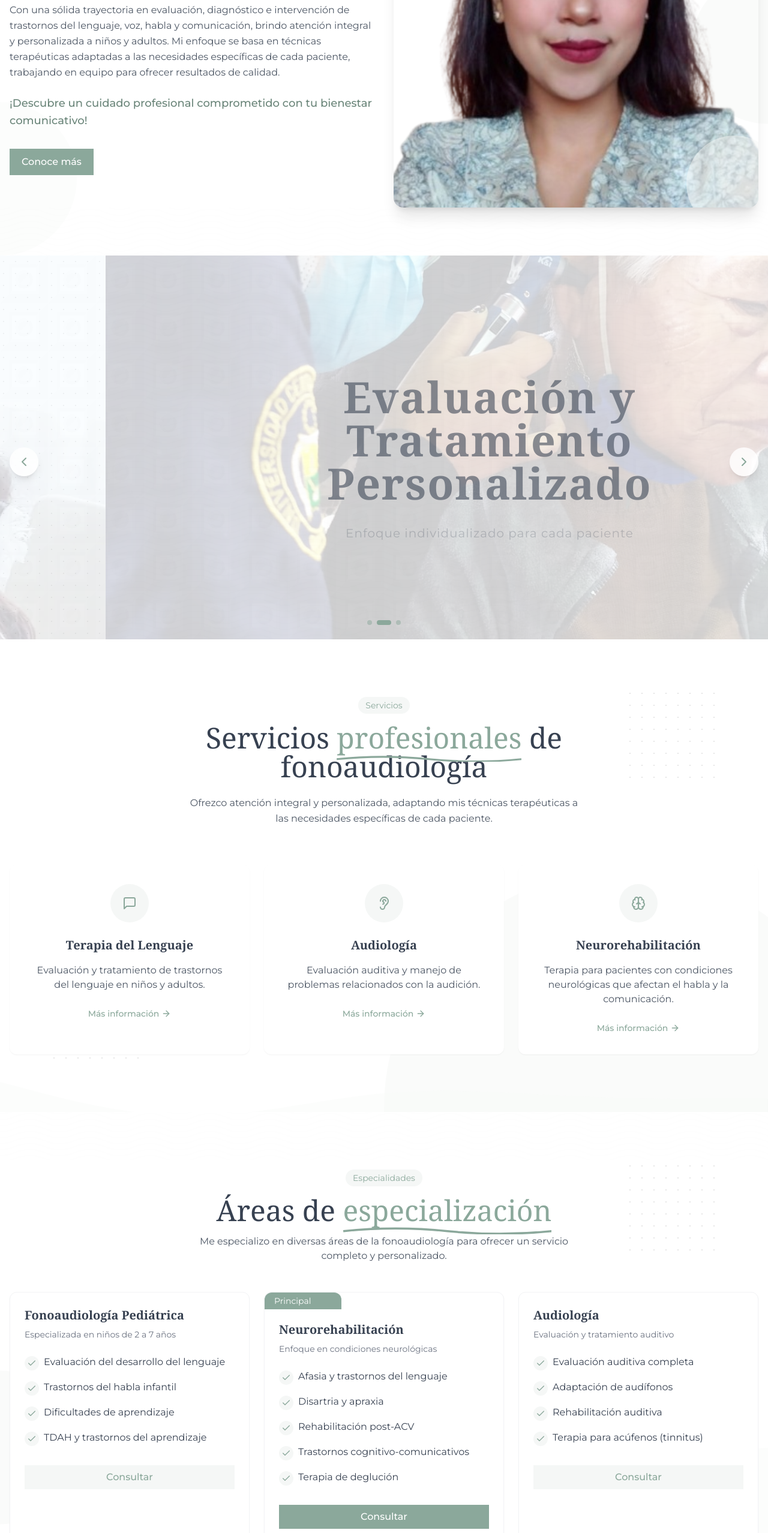
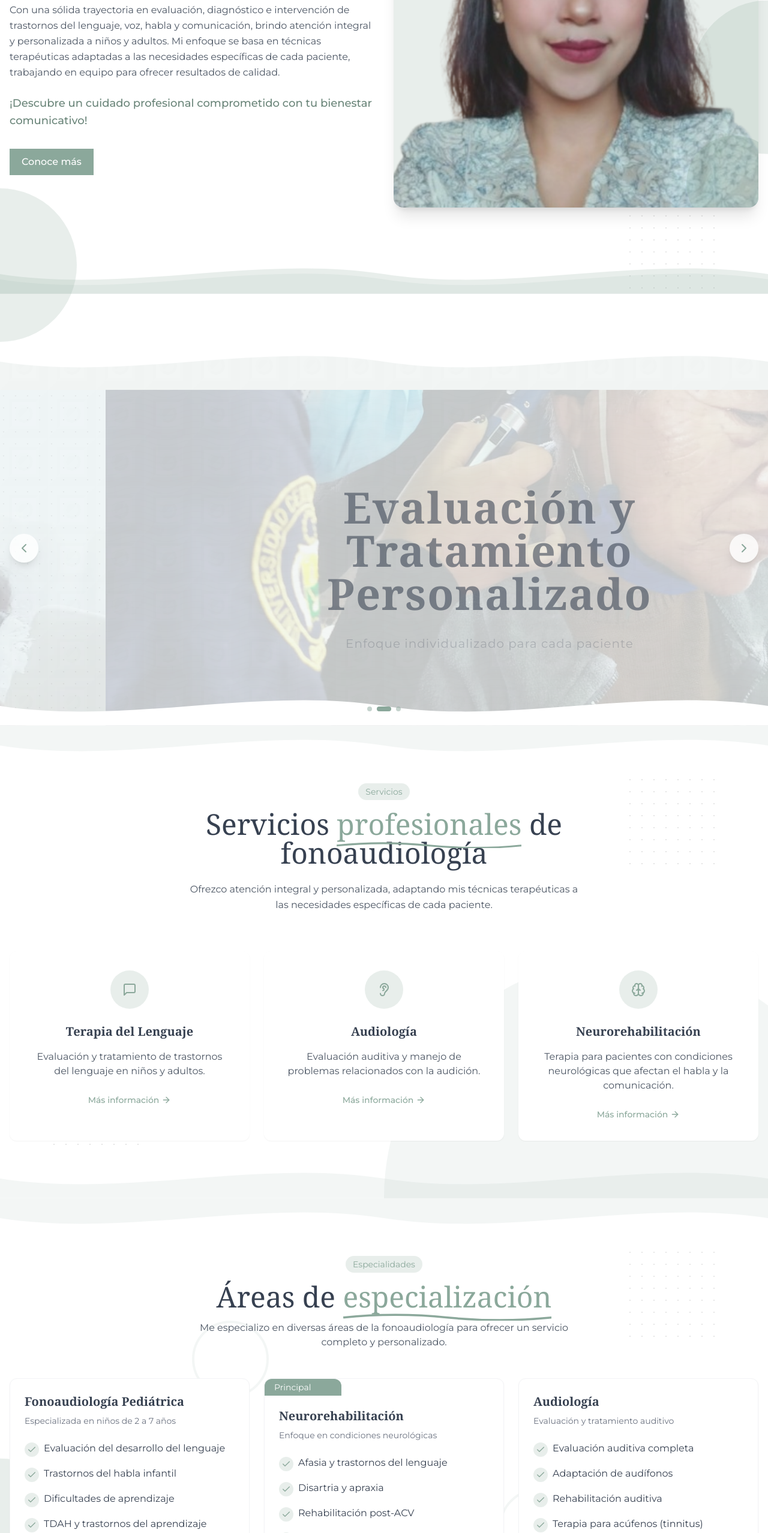
Before and after one commit to Paulfriki55/zoto_veronica_weblanding, a Next.js app in the folder speech-therapy-landing/: page / in a window 1280 px wide. Shown: the part 234-2790 px from the top of the page at 60% size. Built offline with nearby package versions, Linux system fonts and the light colour scheme; a web font is replaced by a local one.

Commit message:
nuevo patron

```diff
--- a/speech-therapy-landing/components/about.tsx
+++ b/speech-therapy-landing/components/about.tsx
@@ -1,6 +1,6 @@
 "use client"
 
-import { ArrowRight, MessageSquare, Ear, Brain } from "lucide-react"
+import { ArrowRight, MessageSquare, Ear, Brain } from 'lucide-react'
 import Link from "next/link"
 import { motion, useScroll, useTransform } from "framer-motion"
 import { useRef } from "react"
@@ -29,30 +29,33 @@ export function About() {
 
   return (
     <section ref={containerRef} className="py-16 md:py-24 relative overflow-hidden">
+      {/* Divisor ondulado superior */}
+      <div className="absolute top-0 left-0 right-0 h-20 overflow-hidden">
+        <svg
+          className="absolute top-0 w-full h-auto"
+          viewBox="0 0 1440 74"
+          fill="none"
+          xmlns="http://www.w3.org/2000/svg"
+          preserveAspectRatio="none"
+        >
+          <path
+            d="M0,0 L1440,0 L1440,37 C1200,0 960,74 720,37 C480,0 240,74 0,37 Z"
+            fill="#8BA89B"
+            fillOpacity="0.1"
+          />
+        </svg>
+      </div>
+
       {/* Elementos decorativos */}
       <div className="absolute top-0 left-0 w-full h-full overflow-hidden pointer-events-none">
         <motion.div
           style={{ y }}
-          className="absolute top-1/2 left-1/2 transform -translate-x-1/2 -translate-y-1/2 w-[800px] h-[800px] bg-[#F5F7F6] rounded-full opacity-50"
+          className="absolute top-1/2 left-1/2 transform -translate-x-1/2 -translate-y-1/2 w-[800px] h-[800px] bg-[#8BA89B] rounded-full opacity-10"
         ></motion.div>
 
         {/* Patrón de puntos */}
         <div className="absolute top-20 right-20 w-40 h-40 dots-pattern opacity-10"></div>
         <div className="absolute bottom-20 left-20 w-40 h-40 dots-pattern opacity-10"></div>
-
-        {/* Patrón de onda */}
-        <svg
-          className="absolute bottom-0 left-0 w-full"
-          viewBox="0 0 1440 120"
-          fill="none"
-          xmlns="http://www.w3.org/2000/svg"
-        >
-          <path
-            d="M0,64L60,80C120,96,240,128,360,128C480,128,600,96,720,85.3C840,75,960,85,1080,90.7C1200,96,1320,96,1380,96L1440,96L1440,320L1380,320C1320,320,1200,320,1080,320C960,320,840,320,720,320C600,320,480,320,360,320C240,320,120,320,60,320L0,320Z"
-            fill="#F5F7F6"
-            fillOpacity="0.3"
-          />
-        </svg>
       </div>
 
       <div className="container mx-auto px-4 relative z-10">
@@ -62,7 +65,7 @@ export function About() {
           transition={{ duration: 0.6 }}
           className="text-center max-w-3xl mx-auto mb-12"
         >
-          <div className="inline-block px-3 py-1 bg-[#F5F7F6] rounded-full text-sm text-[#8BA89B] mb-4">Servicios</div>
+          <div className="inline-block px-3 py-1 bg-[#8BA89B]/20 rounded-full text-sm text-[#8BA89B] mb-4">Servicios</div>
 
           <h2 className="text-4xl md:text-5xl font-serif mb-6">
             Servicios{" "}
@@ -103,7 +106,7 @@ export function About() {
               <motion.div
                 whileHover={{ rotate: 10, scale: 1.1 }}
                 transition={{ type: "spring", stiffness: 400, damping: 10 }}
-                className="w-16 h-16 rounded-full bg-[#F5F7F6] flex items-center justify-center"
+                className="w-16 h-16 rounded-full bg-[#8BA89B]/20 flex items-center justify-center"
               >
                 <MessageSquare className="h-6 w-6 text-[#8BA89B]" />
               </motion.div>
@@ -142,7 +145,7 @@ export function About() {
               <motion.div
                 whileHover={{ rotate: 10, scale: 1.1 }}
                 transition={{ type: "spring", stiffness: 400, damping: 10 }}
-                className="w-16 h-16 rounded-full bg-[#F5F7F6] flex items-center justify-center"
+                className="w-16 h-16 rounded-full bg-[#8BA89B]/20 flex items-center justify-center"
               >
                 <Ear className="h-6 w-6 text-[#8BA89B]" />
               </motion.div>
@@ -181,7 +184,7 @@ export function About() {
               <motion.div
                 whileHover={{ rotate: 10, scale: 1.1 }}
                 transition={{ type: "spring", stiffness: 400, damping: 10 }}
-                className="w-16 h-16 rounded-full bg-[#F5F7F6] flex items-center justify-center"
+                className="w-16 h-16 rounded-full bg-[#8BA89B]/20 flex items-center justify-center"
               >
                 <Brain className="h-6 w-6 text-[#8BA89B]" />
               </motion.div>
@@ -207,6 +210,23 @@ export function About() {
           </motion.div>
         </div>
       </div>
+
+      {/* Divisor ondulado inferior */}
+      <div className="absolute bottom-0 left-0 right-0 h-20 overflow-hidden">
+        <svg
+          className="absolute bottom-0 w-full h-auto"
+          viewBox="0 0 1440 74"
+          fill="none"
+          xmlns="http://www.w3.org/2000/svg"
+          preserveAspectRatio="none"
+        >
+          <path
+            d="M0,37 C240,74 480,0 720,37 C960,74 1200,0 1440,37 L1440,74 L0,74 Z"
+            fill="#8BA89B"
+            fillOpacity="0.1"
+          />
+        </svg>
+      </div>
     </section>
   )
 }
--- a/speech-therapy-landing/components/hero-carousel.tsx
+++ b/speech-therapy-landing/components/hero-carousel.tsx
@@ -2,7 +2,7 @@
 
 import { useCallback, useEffect, useState, useRef } from "react"
 import useEmblaCarousel from "embla-carousel-react"
-import { ChevronLeft, ChevronRight } from "lucide-react"
+import { ChevronLeft, ChevronRight } from 'lucide-react'
 import Image from "next/image"
 import { motion } from "framer-motion"
 
@@ -70,14 +70,30 @@ export function HeroCarousel() {
   }, [emblaApi, onSelect])
 
   return (
-    <div className="relative overflow-hidden bg-secondary">
+    <div className="relative overflow-hidden bg-[#8BA89B]/10">
+      {/* Divisor ondulado superior */}
+      <div className="absolute top-0 left-0 right-0 h-20 z-10 overflow-hidden">
+        <svg
+          className="absolute top-0 w-full h-auto"
+          viewBox="0 0 1440 74"
+          fill="none"
+          xmlns="http://www.w3.org/2000/svg"
+          preserveAspectRatio="none"
+        >
+          <path
+            d="M0,0 L1440,0 L1440,37 C1200,0 960,74 720,37 C480,0 240,74 0,37 Z"
+            fill="white"
+          />
+        </svg>
+      </div>
+
       <div className="absolute inset-0 leaf-pattern opacity-10" />
 
-      <div className="relative" ref={emblaRef}>
+      <div className="relative pt-20" ref={emblaRef}>
         <div className="flex">
           {slides.map((slide, index) => (
             <div key={index} className="flex-[0_0_100%] min-w-0">
-              <div className="relative h-[60vh] md:h-[80vh] w-full overflow-hidden">
+              <div className="relative h-[60vh] md:h-[70vh] w-full overflow-hidden">
                 <div className="absolute inset-0">
                   <div ref={parallaxRef} className={`absolute inset-0 ${slide.pattern} opacity-5 z-10`} />
                   <Image
@@ -120,7 +136,7 @@ export function HeroCarousel() {
         transition={{ delay: 0.5 }}
         whileHover={{ scale: 1.1, backgroundColor: "rgba(255, 255, 255, 1)" }}
         onClick={scrollPrev}
-        className="absolute left-4 top-1/2 -translate-y-1/2 bg-white/80 p-2 md:p-3 rounded-full shadow-lg transition-all duration-300"
+        className="absolute left-4 top-1/2 -translate-y-1/2 bg-white/80 p-2 md:p-3 rounded-full shadow-lg transition-all duration-300 z-20"
       >
         <ChevronLeft className="h-4 w-4 md:h-6 md:w-6 text-[#8BA89B]" />
       </motion.button>
@@ -131,12 +147,12 @@ export function HeroCarousel() {
         transition={{ delay: 0.5 }}
         whileHover={{ scale: 1.1, backgroundColor: "rgba(255, 255, 255, 1)" }}
         onClick={scrollNext}
-        className="absolute right-4 top-1/2 -translate-y-1/2 bg-white/80 p-2 md:p-3 rounded-full shadow-lg transition-all duration-300"
+        className="absolute right-4 top-1/2 -translate-y-1/2 bg-white/80 p-2 md:p-3 rounded-full shadow-lg transition-all duration-300 z-20"
       >
         <ChevronRight className="h-4 w-4 md:h-6 md:w-6 text-[#8BA89B]" />
       </motion.button>
 
-      <div className="absolute bottom-6 left-1/2 -translate-x-1/2 flex gap-2">
+      <div className="absolute bottom-6 left-1/2 -translate-x-1/2 flex gap-2 z-20">
         {slides.map((_, index) => (
           <button
             key={index}
@@ -147,6 +163,22 @@ export function HeroCarousel() {
           />
         ))}
       </div>
+
+      {/* Divisor ondulado inferior */}
+      <div className="absolute bottom-0 left-0 right-0 h-20 overflow-hidden">
+        <svg
+          className="absolute bottom-0 w-full h-auto"
+          viewBox="0 0 1440 74"
+          fill="none"
+          xmlns="http://www.w3.org/2000/svg"
+          preserveAspectRatio="none"
+        >
+          <path
+            d="M0,37 C240,74 480,0 720,37 C960,74 1200,0 1440,37 L1440,74 L0,74 Z"
+            fill="white"
+          />
+        </svg>
+      </div>
     </div>
   )
 }
--- a/speech-therapy-landing/components/skills.tsx
+++ b/speech-therapy-landing/components/skills.tsx
@@ -29,21 +29,34 @@ export function Skills() {
 
   return (
     <section ref={containerRef} className="py-16 md:py-24 bg-white relative overflow-hidden">
+      {/* Divisor ondulado superior */}
+      <div className="absolute top-0 left-0 right-0 h-20 overflow-hidden">
+        <svg
+          className="absolute top-0 w-full h-auto"
+          viewBox="0 0 1440 74"
+          fill="none"
+          xmlns="http://www.w3.org/2000/svg"
+          preserveAspectRatio="none"
+        >
+          <path d="M0,0 L1440,0 L1440,37 C1200,0 960,74 720,37 C480,0 240,74 0,37 Z" fill="#8BA89B" fillOpacity="0.1" />
+        </svg>
+      </div>
+
       {/* Elementos decorativos */}
       <div className="absolute top-0 left-0 w-full h-full overflow-hidden pointer-events-none">
         <motion.div
           style={{ y }}
-          className="absolute -left-32 top-1/2 -translate-y-1/2 w-64 h-64 bg-[#F5F7F6] rounded-full opacity-50"
+          className="absolute -left-32 top-1/2 -translate-y-1/2 w-64 h-64 bg-[#8BA89B] rounded-full opacity-20"
         ></motion.div>
-        <div className="absolute -right-32 bottom-0 w-64 h-64 bg-[#F5F7F6] rounded-full opacity-30"></div>
+        <div className="absolute -right-32 bottom-0 w-64 h-64 bg-[#8BA89B] rounded-full opacity-20"></div>
 
         {/* Patrón de puntos */}
         <div className="absolute top-20 right-20 w-40 h-40 dots-pattern opacity-10"></div>
         <div className="absolute bottom-20 left-20 w-40 h-40 dots-pattern opacity-10"></div>
 
-        {/* Patrón de onda */}
-        <div className="absolute top-0 left-0 w-full h-20 wave-pattern opacity-5"></div>
-        <div className="absolute bottom-0 left-0 w-full h-20 wave-pattern opacity-5"></div>
+        {/* Patrón de círculos */}
+        <div className="absolute top-1/4 left-1/4 w-32 h-32 border-4 border-[#8BA89B] rounded-full opacity-10"></div>
+        <div className="absolute bottom-1/4 right-1/4 w-32 h-32 border-4 border-[#8BA89B] rounded-full opacity-10"></div>
       </div>
 
       <div className="container mx-auto px-4 relative z-10">
@@ -53,7 +66,7 @@ export function Skills() {
           transition={{ duration: 0.6 }}
           className="text-center mb-12"
         >
-          <div className="inline-block px-3 py-1 bg-[#F5F7F6] rounded-full text-sm text-[#8BA89B] mb-4">
+          <div className="inline-block px-3 py-1 bg-[#8BA89B]/20 rounded-full text-sm text-[#8BA89B] mb-4">
             Especialidades
           </div>
 
@@ -98,7 +111,7 @@ export function Skills() {
                 transition={{ delay: 0.1 }}
                 className="flex items-start"
               >
-                <div className="bg-[#F5F7F6] p-1 rounded-full mr-2 mt-0.5">
+                <div className="bg-[#8BA89B]/20 p-1 rounded-full mr-2 mt-0.5">
                   <Check className="h-4 w-4 text-[#8BA89B]" />
                 </div>
                 <span className="text-gray-700">Evaluación del desarrollo del lenguaje</span>
@@ -109,7 +122,7 @@ export function Skills() {
                 transition={{ delay: 0.2 }}
                 className="flex items-start"
               >
-                <div className="bg-[#F5F7F6] p-1 rounded-full mr-2 mt-0.5">
+                <div className="bg-[#8BA89B]/20 p-1 rounded-full mr-2 mt-0.5">
                   <Check className="h-4 w-4 text-[#8BA89B]" />
                 </div>
                 <span className="text-gray-700">Trastornos del habla infantil</span>
@@ -120,7 +133,7 @@ export function Skills() {
                 transition={{ delay: 0.3 }}
                 className="flex items-start"
               >
-                <div className="bg-[#F5F7F6] p-1 rounded-full mr-2 mt-0.5">
+                <div className="bg-[#8BA89B]/20 p-1 rounded-full mr-2 mt-0.5">
                   <Check className="h-4 w-4 text-[#8BA89B]" />
                 </div>
                 <span className="text-gray-700">Dificultades de aprendizaje</span>
@@ -131,7 +144,7 @@ export function Skills() {
                 transition={{ delay: 0.4 }}
                 className="flex items-start"
               >
-                <div className="bg-[#F5F7F6] p-1 rounded-full mr-2 mt-0.5">
+                <div className="bg-[#8BA89B]/20 p-1 rounded-full mr-2 mt-0.5">
                   <Check className="h-4 w-4 text-[#8BA89B]" />
                 </div>
                 <span className="text-gray-700">TDAH y trastornos del aprendizaje</span>
@@ -141,7 +154,7 @@ export function Skills() {
             <motion.div whileHover={{ scale: 1.05 }} whileTap={{ scale: 0.95 }}>
               <Link
                 href="/consulta"
-                className="block text-center py-2 px-4 bg-[#F5F7F6] text-[#8BA89B] font-medium rounded-md hover:bg-[#E5EDE9] transition-colors"
+                className="block text-center py-2 px-4 bg-[#8BA89B]/20 text-[#8BA89B] font-medium rounded-md hover:bg-[#8BA89B]/30 transition-colors"
               >
                 Consultar
               </Link>
@@ -172,7 +185,7 @@ export function Skills() {
                 transition={{ delay: 0.1 }}
                 className="flex items-start"
               >
-                <div className="bg-[#F5F7F6] p-1 rounded-full mr-2 mt-0.5">
+                <div className="bg-[#8BA89B]/20 p-1 rounded-full mr-2 mt-0.5">
                   <Check className="h-4 w-4 text-[#8BA89B]" />
                 </div>
                 <span className="text-gray-700">Afasia y trastornos del lenguaje</span>
@@ -183,7 +196,7 @@ export function Skills() {
                 transition={{ delay: 0.2 }}
                 className="flex items-start"
               >
-                <div className="bg-[#F5F7F6] p-1 rounded-full mr-2 mt-0.5">
+                <div className="bg-[#8BA89B]/20 p-1 rounded-full mr-2 mt-0.5">
                   <Check className="h-4 w-4 text-[#8BA89B]" />
                 </div>
                 <span className="text-gray-700">Disartria y apraxia</span>
@@ -194,7 +207,7 @@ export function Skills() {
                 transition={{ delay: 0.3 }}
                 className="flex items-start"
               >
-                <div className="bg-[#F5F7F6] p-1 rounded-full mr-2 mt-0.5">
+                <div className="bg-[#8BA89B]/20 p-1 rounded-full mr-2 mt-0.5">
                   <Check className="h-4 w-4 text-[#8BA89B]" />
                 </div>
                 <span className="text-gray-700">Rehabilitación post-ACV</span>
@@ -205,7 +218,7 @@ export function Skills() {
                 transition={{ delay: 0.4 }}
                 className="flex items-start"
               >
-                <div className="bg-[#F5F7F6] p-1 rounded-full mr-2 mt-0.5">
+                <div className="bg-[#8BA89B]/20 p-1 rounded-full mr-2 mt-0.5">
                   <Check className="h-4 w-4 text-[#8BA89B]" />
                 </div>
                 <span className="text-gray-700">Trastornos cognitivo-comunicativos</span>
@@ -216,7 +229,7 @@ export function Skills() {
                 transition={{ delay: 0.5 }}
                 className="flex items-start"
               >
-                <div className="bg-[#F5F7F6] p-1 rounded-full mr-2 mt-0.5">
+                <div className="bg-[#8BA89B]/20 p-1 rounded-full mr-2 mt-0.5">
                   <Check className="h-4 w-4 text-[#8BA89B]" />
                 </div>
                 <span className="text-gray-700">Terapia de deglución</span>
@@ -253,7 +266,7 @@ export function Skills() {
                 transition={{ delay: 0.1 }}
                 className="flex items-start"
               >
-                <div className="bg-[#F5F7F6] p-1 rounded-full mr-2 mt-0.5">
+                <div className="bg-[#8BA89B]/20 p-1 rounded-full mr-2 mt-0.5">
                   <Check className="h-4 w-4 text-[#8BA89B]" />
                 </div>
                 <span className="text-gray-700">Evaluación auditiva completa</span>
@@ -264,7 +277,7 @@ export function Skills() {
                 transition={{ delay: 0.2 }}
                 className="flex items-start"
               >
-                <div className="bg-[#F5F7F6] p-1 rounded-full mr-2 mt-0.5">
+                <div className="bg-[#8BA89B]/20 p-1 rounded-full mr-2 mt-0.5">
                   <Check className="h-4 w-4 text-[#8BA89B]" />
                 </div>
                 <span className="text-gray-700">Adaptación de audífonos</span>
@@ -275,7 +288,7 @@ export function Skills() {
                 transition={{ delay: 0.3 }}
                 className="flex items-start"
               >
-                <div className="bg-[#F5F7F6] p-1 rounded-full mr-2 mt-0.5">
+                <div className="bg-[#8BA89B]/20 p-1 rounded-full mr-2 mt-0.5">
                   <Check className="h-4 w-4 text-[#8BA89B]" />
                 </div>
                 <span className="text-gray-700">Rehabilitación auditiva</span>
@@ -286,7 +299,7 @@ export function Skills() {
                 transition={{ delay: 0.4 }}
                 className="flex items-start"
               >
-                <div className="bg-[#F5F7F6] p-1 rounded-full mr-2 mt-0.5">
+                <div className="bg-[#8BA89B]/20 p-1 rounded-full mr-2 mt-0.5">
                   <Check className="h-4 w-4 text-[#8BA89B]" />
                 </div>
                 <span className="text-gray-700">Terapia para acúfenos (tinnitus)</span>
@@ -296,7 +309,7 @@ export function Skills() {
             <motion.div whileHover={{ scale: 1.05 }} whileTap={{ scale: 0.95 }}>
               <Link
                 href="/consulta"
-                className="block text-center py-2 px-4 bg-[#F5F7F6] text-[#8BA89B] font-medium rounded-md hover:bg-[#E5EDE9] transition-colors"
+                className="block text-center py-2 px-4 bg-[#8BA89B]/20 text-[#8BA89B] font-medium rounded-md hover:bg-[#8BA89B]/30 transition-colors"
               >
                 Consultar
               </Link>
@@ -304,6 +317,23 @@ export function Skills() {
           </motion.div>
         </div>
       </div>
+
+      {/* Divisor ondulado inferior */}
+      <div className="absolute bottom-0 left-0 right-0 h-20 overflow-hidden">
+        <svg
+          className="absolute bottom-0 w-full h-auto"
+          viewBox="0 0 1440 74"
+          fill="none"
+          xmlns="http://www.w3.org/2000/svg"
+          preserveAspectRatio="none"
+        >
+          <path
+            d="M0,37 C240,74 480,0 720,37 C960,74 1200,0 1440,37 L1440,74 L0,74 Z"
+            fill="#8BA89B"
+            fillOpacity="0.2"
+          />
+        </svg>
+      </div>
     </section>
   )
 }
--- a/speech-therapy-landing/components/start.tsx
+++ b/speech-therapy-landing/components/start.tsx
@@ -14,21 +14,18 @@ export function Start() {
   const y = useTransform(scrollYProgress, [0, 1], [50, -50])
 
   return (
-    <section ref={containerRef} className="pt-24 pb-12 md:py-20 relative overflow-hidden">
+    <section ref={containerRef} className="pt-24 pb-0 md:py-20 relative overflow-hidden">
       {/* Elementos decorativos */}
       <div className="absolute top-0 left-0 w-full h-full overflow-hidden pointer-events-none">
         <motion.div
           style={{ y }}
-          className="absolute -right-32 top-1/3 w-64 h-64 bg-[#F5F7F6] rounded-full opacity-50"
+          className="absolute -right-32 top-1/3 w-64 h-64 bg-[#8BA89B] rounded-full opacity-20"
         ></motion.div>
-        <div className="absolute -left-32 bottom-0 w-64 h-64 bg-[#F5F7F6] rounded-full opacity-30"></div>
+        <div className="absolute -left-32 bottom-0 w-64 h-64 bg-[#8BA89B] rounded-full opacity-20"></div>
 
         {/* Patrón de puntos */}
         <div className="absolute top-20 left-20 w-40 h-40 dots-pattern opacity-10"></div>
         <div className="absolute bottom-20 right-20 w-40 h-40 dots-pattern opacity-10"></div>
-
-        {/* Patrón de onda */}
-        <div className="absolute bottom-0 left-0 w-full h-20 wave-pattern opacity-5"></div>
       </div>
 
       <div className="container mx-auto px-4 relative z-10">
@@ -62,12 +59,13 @@ export function Start() {
               initial={{ opacity: 0, scale: 0.9 }}
               whileInView={{ opacity: 1, scale: 1 }}
               transition={{ duration: 0.8 }}
-              className="md:hidden relative h-[400px] overflow-hidden rounded-2xl shadow-lg"
+              className="md:hidden relative h-[300px] overflow-hidden rounded-2xl shadow-lg"
             >
+              <div className="absolute inset-0 bg-[#8BA89B]/20 rounded-2xl z-10"></div>
               <Image src="/perfil.png" alt="Verónica Zoto - Fonoaudióloga" fill className="object-cover" priority />
 
               {/* Elementos decorativos sobre la imagen */}
-              <div className="absolute -bottom-10 -right-10 w-20 h-20 bg-[#F5F7F6] rounded-full opacity-50"></div>
+              <div className="absolute -bottom-10 -right-10 w-20 h-20 bg-[#8BA89B] rounded-full opacity-30"></div>
               <div className="absolute -top-5 -left-5 w-10 h-10 border-2 border-[#8BA89B] rounded-full opacity-70"></div>
             </motion.div>
 
@@ -116,15 +114,39 @@ export function Start() {
             className="relative hidden md:block"
           >
             <div className="relative h-[500px] overflow-hidden rounded-2xl shadow-xl">
+              <div className="absolute inset-0 bg-[#8BA89B]/20 rounded-2xl z-10"></div>
               <Image src="/perfil.png" alt="Verónica Zoto - Fonoaudióloga" fill className="object-cover" priority />
 
               {/* Elementos decorativos sobre la imagen */}
-              <div className="absolute -bottom-10 -right-10 w-40 h-40 bg-[#F5F7F6] rounded-full opacity-50"></div>
+              <div className="absolute -bottom-10 -right-10 w-40 h-40 bg-[#8BA89B] rounded-full opacity-30"></div>
               <div className="absolute -top-5 -left-5 w-20 h-20 border-4 border-[#8BA89B] rounded-full opacity-70"></div>
             </div>
           </motion.div>
         </div>
       </div>
+
+      {/* Divisor ondulado */}
+      <div className="relative h-24 mt-12 overflow-hidden">
+        <svg
+          className="absolute bottom-0 w-full h-auto"
+          viewBox="0 0 1440 74"
+          fill="none"
+          xmlns="http://www.w3.org/2000/svg"
+          preserveAspectRatio="none"
+        >
+          <path
+            d="M0,37 C240,74 480,0 720,37 C960,74 1200,0 1440,37 L1440,74 L0,74 Z"
+            fill="#8BA89B"
+            fillOpacity="0.2"
+          />
+          <path
+            d="M0,37 C240,74 480,0 720,37 C960,74 1200,0 1440,37 L1440,74 L0,74 Z"
+            fill="#8BA89B"
+            fillOpacity="0.1"
+            transform="translate(0, 10)"
+          />
+        </svg>
+      </div>
     </section>
   )
 }
```
